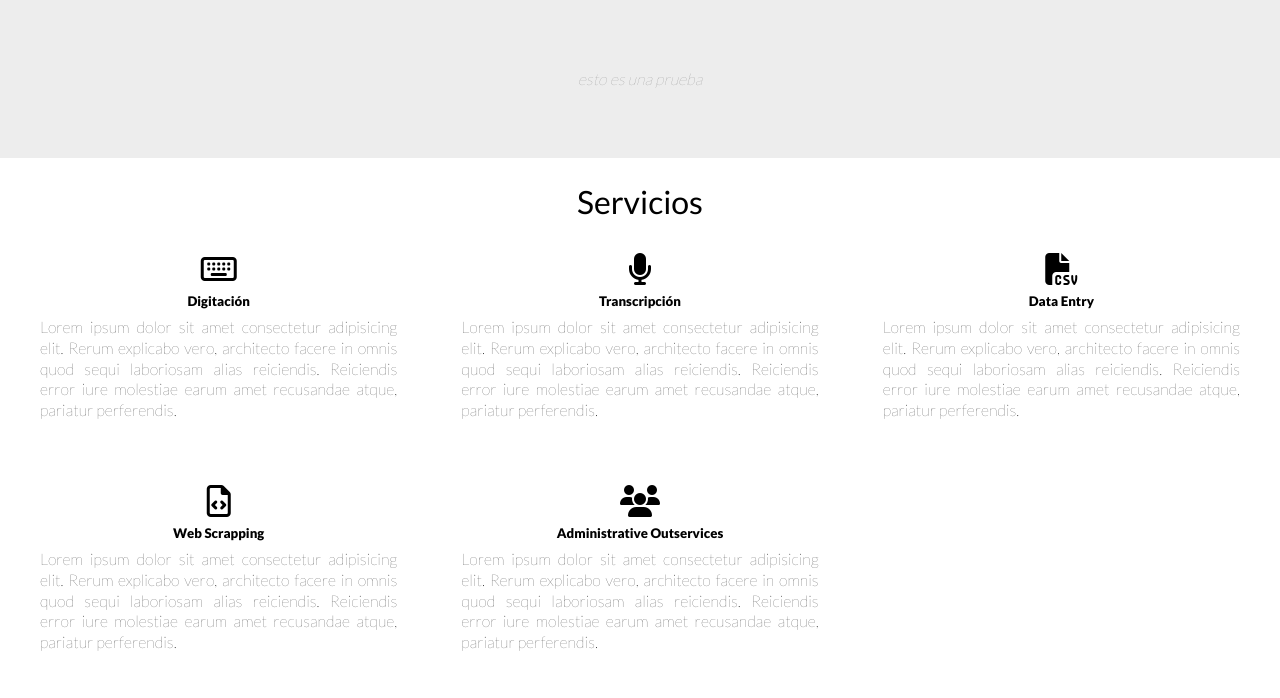
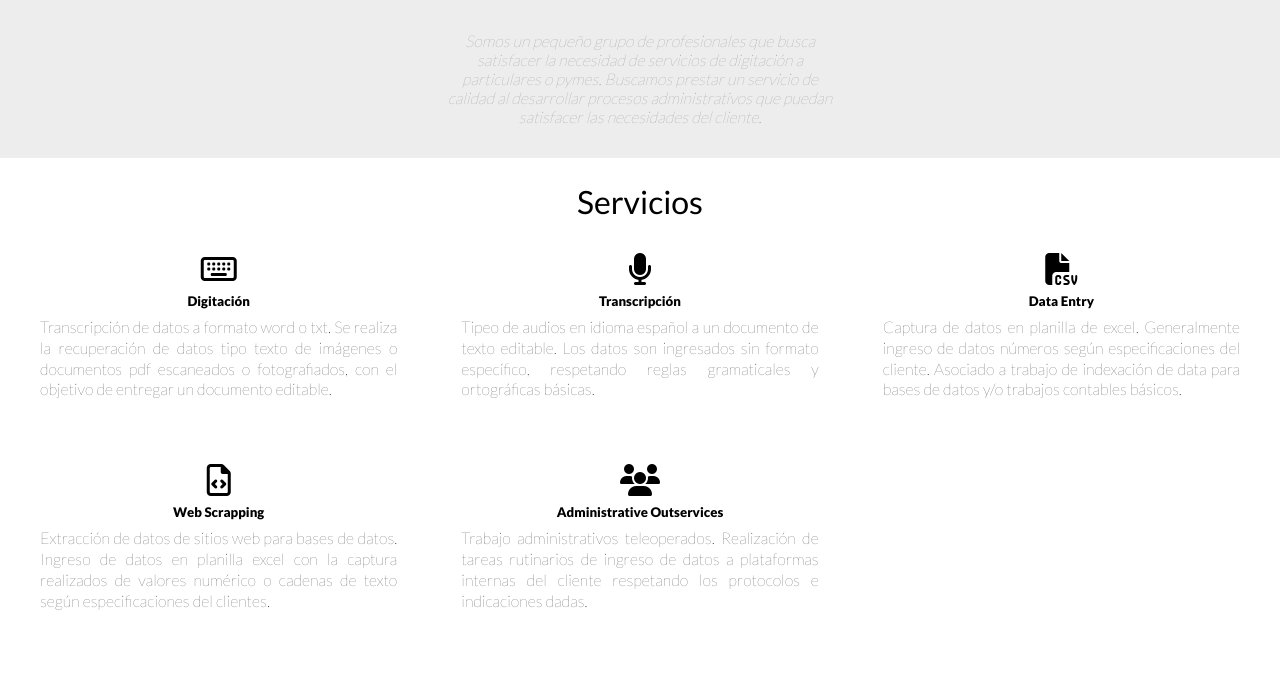
Before and after one commit to areyesf/digitacionesAR, a plain HTML site: page index.html in a window 1280 px wide. Shown: the part 642-1340 px from the top of the page. Drawn offline with Linux system fonts and the light colour scheme.

Commit message:
ingreso de descripcion de servicios

```diff
--- a/index.html
+++ b/index.html
@@ -23,7 +23,10 @@
       <section id="equipo">
         <article>
           <p>
-            esto es una prueba
+            Somos un pequeño grupo de profesionales que busca satisfacer la
+            necesidad de servicios de digitación a particulares o pymes.
+            Buscamos prestar un servicio de calidad al desarrollar procesos
+            administrativos que puedan satisfacer las necesidades del cliente.
           </p>
         </article>
       </section>
@@ -36,10 +39,10 @@
             <i class="far fa-keyboard"></i>
             <h5>Digitación</h5>
             <p>
-              Lorem ipsum dolor sit amet consectetur adipisicing elit. Rerum
-              explicabo vero, architecto facere in omnis quod sequi laboriosam
-              alias reiciendis. Reiciendis error iure molestiae earum amet
-              recusandae atque, pariatur perferendis.
+              Transcripción de datos a formato word o txt. Se realiza la
+              recuperación de datos tipo texto de imágenes o documentos pdf
+              escaneados o fotografiados, con el objetivo de entregar un
+              documento editable.
             </p>
           </div>
           <!-- SERVICIO 2 -->
@@ -47,10 +50,9 @@
             <i class="fas fa-microphone"></i>
             <h5>Transcripción</h5>
             <p>
-              Lorem ipsum dolor sit amet consectetur adipisicing elit. Rerum
-              explicabo vero, architecto facere in omnis quod sequi laboriosam
-              alias reiciendis. Reiciendis error iure molestiae earum amet
-              recusandae atque, pariatur perferendis.
+              Tipeo de audios en idioma español a un documento de texto
+              editable. Los datos son ingresados sin formato específico,
+              respetando reglas gramaticales y ortográficas básicas.
             </p>
           </div>
           <!-- SERVICIO 3 -->
@@ -58,10 +60,10 @@
             <i class="fas fa-file-csv"></i>
             <h5>Data Entry</h5>
             <p>
-              Lorem ipsum dolor sit amet consectetur adipisicing elit. Rerum
-              explicabo vero, architecto facere in omnis quod sequi laboriosam
-              alias reiciendis. Reiciendis error iure molestiae earum amet
-              recusandae atque, pariatur perferendis.
+              Captura de datos en planilla de excel. Generalmente ingreso de
+              datos números según especificaciones del cliente. Asociado a
+              trabajo de indexación de data para bases de datos y/o trabajos
+              contables básicos.
             </p>
           </div>
           <!-- SERVICIO 4 -->
@@ -69,10 +71,9 @@
             <i class="far fa-file-code"></i>
             <h5>Web Scrapping</h5>
             <p>
-              Lorem ipsum dolor sit amet consectetur adipisicing elit. Rerum
-              explicabo vero, architecto facere in omnis quod sequi laboriosam
-              alias reiciendis. Reiciendis error iure molestiae earum amet
-              recusandae atque, pariatur perferendis.
+              Extracción de datos de sitios web para bases de datos. Ingreso de
+              datos en planilla excel con la captura realizados de valores
+              numérico o cadenas de texto según especificaciones del clientes.
             </p>
           </div>
           <!-- SERVICIO 5 -->
@@ -80,10 +81,9 @@
             <i class="fas fa-users"></i>
             <h5>Administrative Outservices</h5>
             <p>
-              Lorem ipsum dolor sit amet consectetur adipisicing elit. Rerum
-              explicabo vero, architecto facere in omnis quod sequi laboriosam
-              alias reiciendis. Reiciendis error iure molestiae earum amet
-              recusandae atque, pariatur perferendis.
+              Trabajo administrativos teleoperados. Realización de tareas
+              rutinarios de ingreso de datos a plataformas internas del cliente
+              respetando los protocolos e indicaciones dadas.
             </p>
           </div>
         </div>
```
